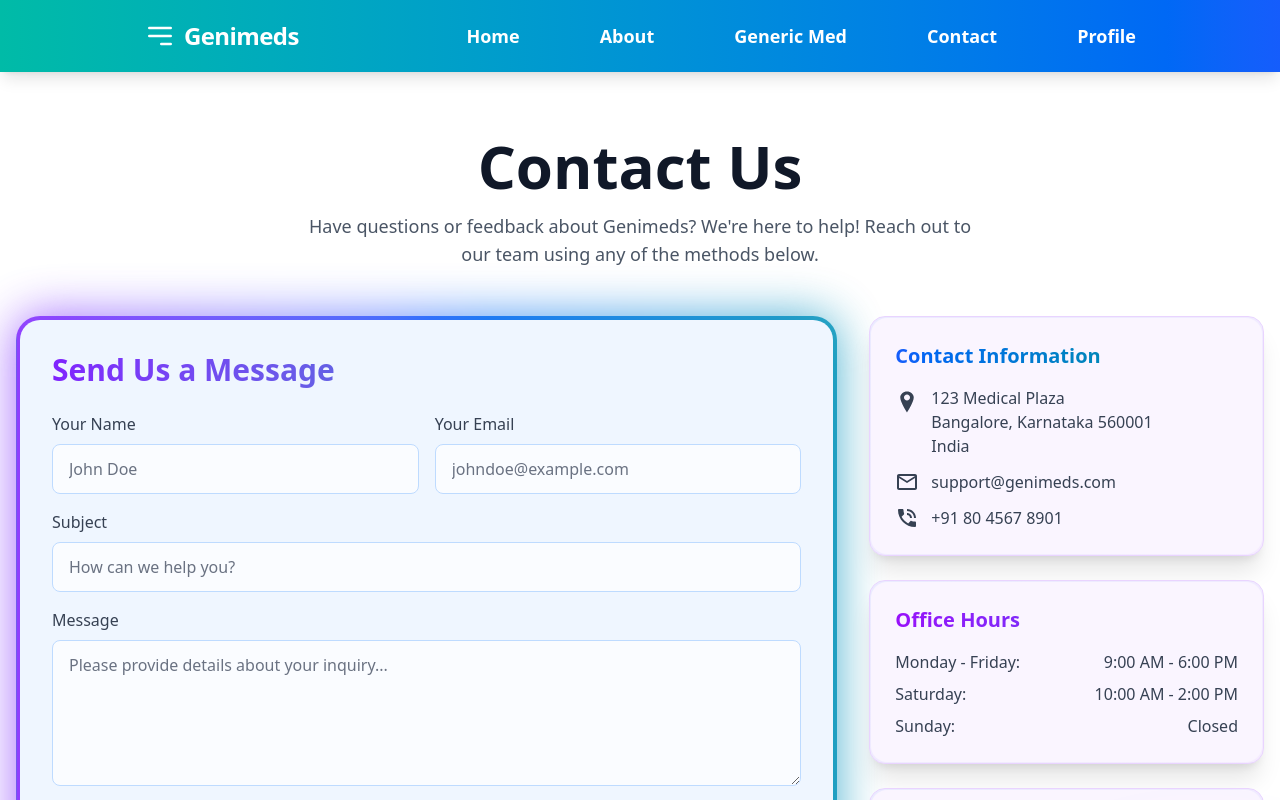
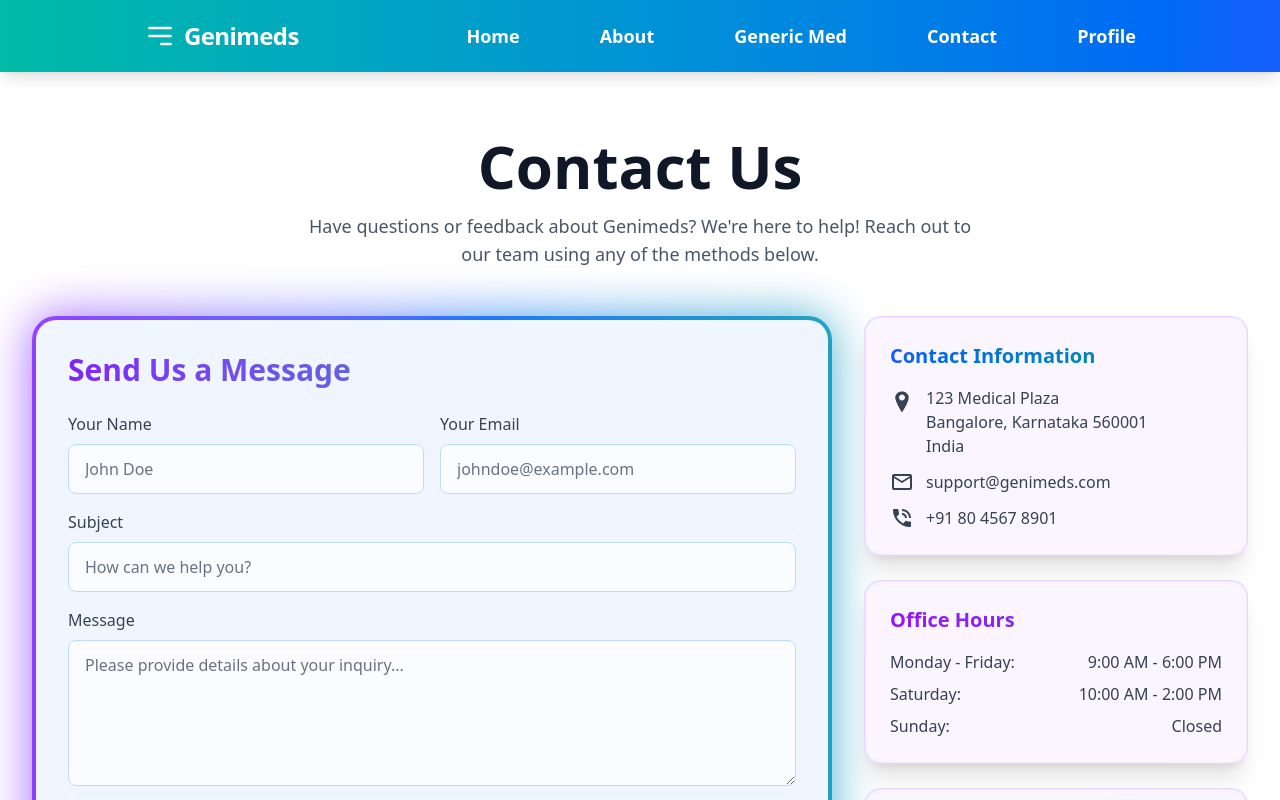
Before and after one commit to swarupecenits/GeniMeds-AI-Powered-, a React (Vite) app in the folder Frontend/: page /contact in a window 1280 px wide. Shown: the top 800 px of the page. Built offline with nearby package versions, Linux system fonts and the light colour scheme; a small style sheet from the web is missing.

Commit message:
Added padding

```diff
--- a/Frontend/src/pages/Contact.jsx
+++ b/Frontend/src/pages/Contact.jsx
@@ -67,7 +67,7 @@ const Contact = () => {
 
   return (
     <section className="bg-white py-16 lg:py-16">
-      <div className="container mx-auto px-4 max-w-7xl">
+      <div className="container mx-auto px-6 sm:px-8 max-w-7xl">
         {/* Header */}
         <div className="text-center mb-12">
           <h1 className="text-4xl font-bold text-gray-900 dark:text-grey-800 sm:text-5xl lg:text-6xl font-pj">
```
